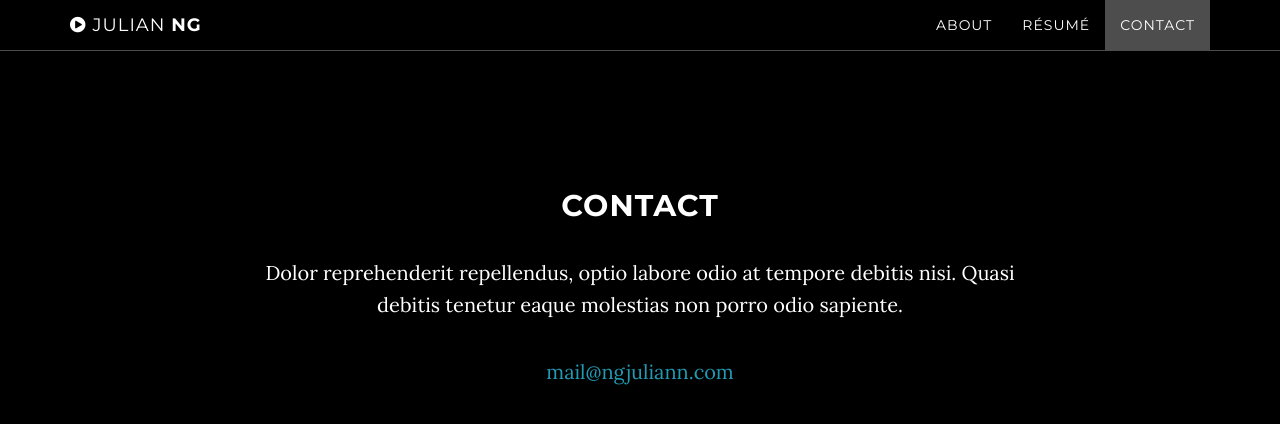
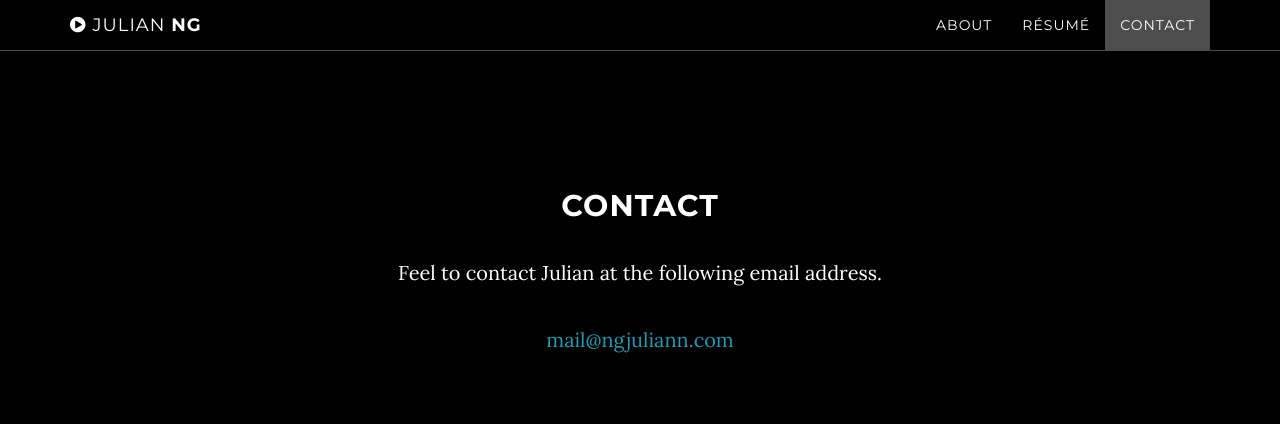
Before and after one commit to ngjuliann/ngjuliann.github.io, a Jekyll site: the page built from index.html, in a window 1280 px wide and 900 px high, scrolled down 2281 px. Shown: the top 424 px of the window. Built offline with Jekyll 4.4.1, drawn with Linux system fonts in a browser that asks for light colours.

Commit message:
Updated Dec 2012

```diff
--- a/_includes/contact.html
+++ b/_includes/contact.html
@@ -3,7 +3,7 @@
         <div class="row">
             <div class="col-lg-8 col-lg-offset-2">
                 <h2>Contact</h2>
-                <p>Dolor reprehenderit repellendus, optio labore odio at tempore debitis nisi. Quasi debitis tenetur eaque molestias non porro odio sapiente.</p>
+                <p>Feel to contact Julian at the following email address.</p>
                 <p><a href="mailto:{{ site.email }}">{{ site.email }}</a>
                 </p>
                <!-- <ul class="list-inline banner-social-buttons">
--- a/resume/resume.html
+++ b/resume/resume.html
@@ -5,4 +5,4 @@ layout: pdf
 
 ---
 
-<iframe src="https://drive.google.com/file/d/0B1tq3NZ4LEvkd1lOOWxDVXluMFU/preview" width="100%" height="100%"></iframe>
+<iframe src="https://drive.google.com/file/d/0B1tq3NZ4LEvkYS1CYXpKSldDVjQ/preview" width="100%" height="100%"></iframe>
```
